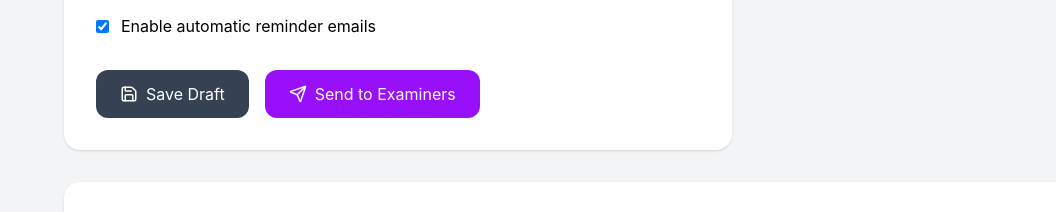
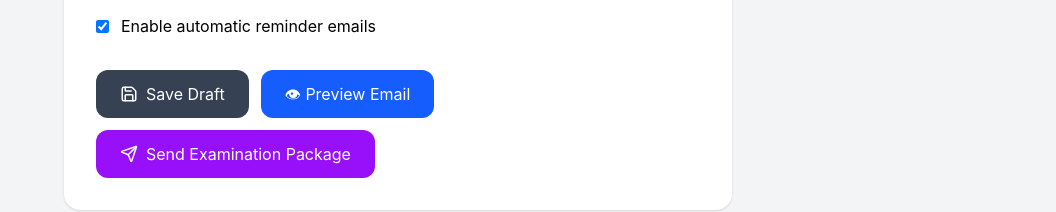
Before and after one commit to hazwanihanafi-commits/VivaVoceTrack, a React (Vite) app in the folder frontend/: page /vivacases in a window 1280 px wide. Shown: the part 1515-1727 px from the top of the page, without its empty margins (224-1280 px from the left). Built offline with nearby package versions, Linux system fonts and the light colour scheme; no server answers.

Commit message:
Update VivaCaseForm.jsx

```diff
--- a/frontend/src/components/vivacases/VivaCaseForm.jsx
+++ b/frontend/src/components/vivacases/VivaCaseForm.jsx
@@ -19,6 +19,7 @@ export default function VivaCaseForm({
   updateField,
   saveDraft,
   sendToExaminer,
+  previewEmailHandler,
 }) {
   return (
     <div className="rounded-2xl bg-white p-8 shadow">
@@ -460,12 +461,12 @@ export default function VivaCaseForm({
 
       {/* Buttons */}
 
-      <div className="mt-8 flex flex-col gap-4 md:flex-row">
+      <div className="mt-8 flex flex-wrap gap-3">
 
   <button
     type="button"
     onClick={saveDraft}
-          className="flex w-full items-center justify-center gap-2 rounded-xl bg-gray-700 px-6 py-3 text-white transition hover:bg-gray-800 md:w-auto"
+    className="flex items-center gap-2 rounded-xl bg-gray-700 px-6 py-3 text-white hover:bg-gray-800"
   >
     <Save size={18} />
     {selectedCase ? "Update Case" : "Save Draft"}
@@ -473,11 +474,19 @@ export default function VivaCaseForm({
 
   <button
     type="button"
+    onClick={previewEmailHandler}
+    className="flex items-center gap-2 rounded-xl bg-blue-600 px-6 py-3 text-white hover:bg-blue-700"
+  >
+    👁 Preview Email
+  </button>
+
+  <button
+    type="button"
     onClick={sendToExaminer}
-          className="flex w-full items-center justify-center gap-2 rounded-xl bg-purple-600 px-6 py-3 text-white transition hover:bg-purple-700 md:w-auto"
+    className="flex items-center gap-2 rounded-xl bg-purple-600 px-6 py-3 text-white hover:bg-purple-700"
   >
     <Send size={18} />
-{selectedCase ? "Resend Email" : "Send to Examiners"}
+    {selectedCase ? "Send Email" : "Send Examination Package"}
   </button>
 
 </div>
```
Lines whose indentation alone changed are shown as unchanged.
